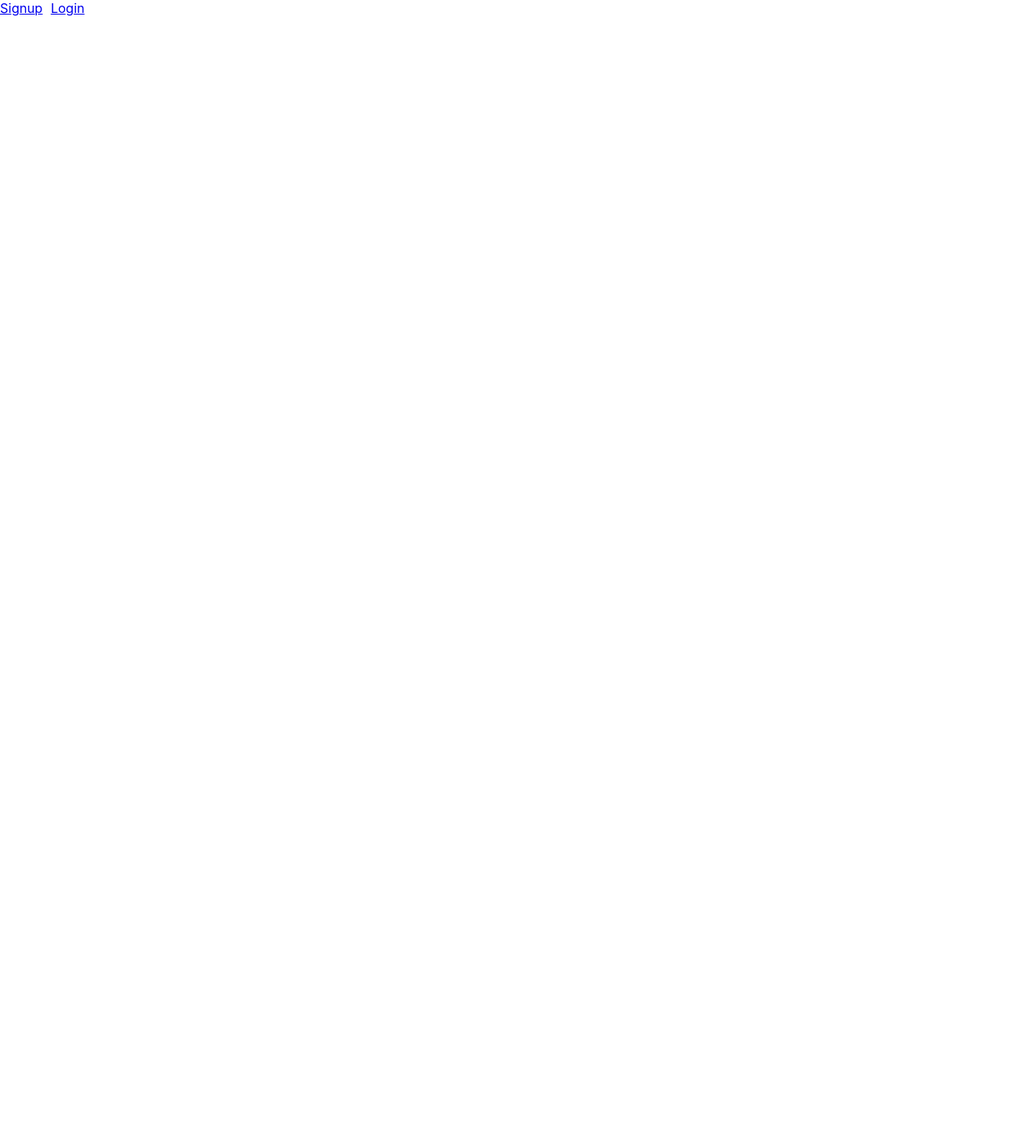
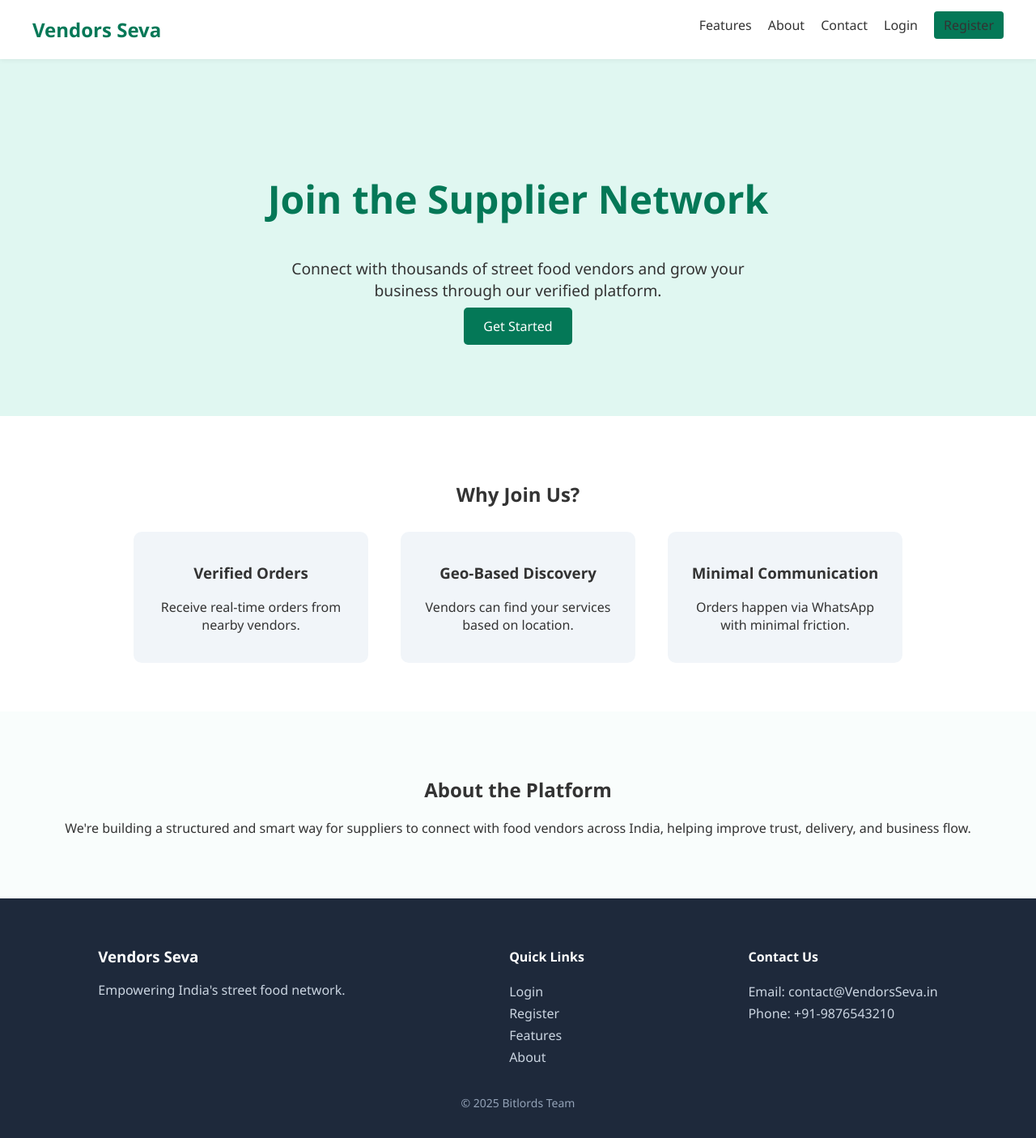
Before and after one commit to PranayMetkari/Hackathon_repo, a React (Create React App) app in the folder frontend/: page / in a window 1280 px wide. Before the commit this address had no page. Shown: the top 1406 px of the page at 81% size. Before the commit the page ends 800 px from the top, so only its background shows below. Built offline with nearby package versions, Linux system fonts and the light colour scheme.

Commit message:
basic landing page done

```diff
--- a/frontend/package.json
+++ b/frontend/package.json
@@ -3,6 +3,7 @@
   "version": "0.1.0",
   "private": true,
   "dependencies": {
+    "@heroicons/react": "^2.2.0",
     "@testing-library/dom": "^10.4.0",
     "@testing-library/jest-dom": "^6.6.3",
     "@testing-library/react": "^16.3.0",
--- a/frontend/src/App.js
+++ b/frontend/src/App.js
@@ -2,17 +2,22 @@ import React from 'react';
 import { BrowserRouter as Router, Routes, Route, Link } from 'react-router-dom';
 import Signup from './Signup';
 import Login from './Login';
+import LandingPage from './LandingPage';  // ⬅️ Import LandingPage
 
 function App() {
   return (
     <Router>
       <div>
-        <nav>
+        {/* Navigation Bar */}
+        {/* <nav style={{ padding: '10px', borderBottom: '1px solid #ddd', marginBottom: '20px' }}>
+          <Link to="/" style={{ marginRight: '15px' }}>Home</Link>
           <Link to="/signup" style={{ marginRight: '10px' }}>Signup</Link>
           <Link to="/login">Login</Link>
-        </nav>
+        </nav> */}
 
+        {/* Routes */}
         <Routes>
+          <Route path="/" element={<LandingPage />} />  {/* ⬅️ Landing Page */}
           <Route path="/signup" element={<Signup />} />
           <Route path="/login" element={<Login />} />
         </Routes>
--- /dev/null
+++ b/frontend/src/LandingPage.css
@@ -0,0 +1,141 @@
+/* LandingPage.css */
+body, html {
+  margin: 0;
+  padding: 0;
+  font-family: 'Segoe UI', sans-serif;
+}
+
+.landing-container {
+  background: #fff;
+  color: #333;
+}
+
+.navbar {
+  position: sticky;
+  top: 0;
+  z-index: 100;
+  display: flex;
+  justify-content: space-between;
+  padding: 20px 40px;
+  background: rgba(255, 255, 255, 0.95);
+  box-shadow: 0 2px 6px rgba(0, 0, 0, 0.05);
+}
+
+.logo {
+  font-size: 24px;
+  font-weight: bold;
+  color: #047857;
+}
+
+.nav-links a,
+.nav-links .register-btn {
+  margin-left: 20px;
+  text-decoration: none;
+  color: #333;
+  font-weight: 500;
+}
+
+.register-btn {
+  background-color: #047857;
+  color: white;
+  padding: 6px 12px;
+  border-radius: 4px;
+}
+
+.hero {
+  padding: 100px 20px;
+  background: #e0f7f1;
+  text-align: center;
+}
+
+.hero h1 {
+  font-size: 3rem;
+  color: #047857;
+}
+
+.hero p {
+  margin: 20px auto;
+  font-size: 1.2rem;
+  max-width: 600px;
+}
+
+.cta-btn {
+  padding: 12px 24px;
+  background-color: #047857;
+  color: white;
+  text-decoration: none;
+  border-radius: 5px;
+  font-size: 1rem;
+}
+
+.features {
+  padding: 60px 20px;
+  background: #fff;
+  text-align: center;
+}
+
+.features-grid {
+  display: flex;
+  justify-content: center;
+  gap: 40px;
+  flex-wrap: wrap;
+  margin-top: 30px;
+}
+
+.feature-card {
+  width: 250px;
+  padding: 20px;
+  background-color: #f1f5f9;
+  border-radius: 10px;
+}
+
+.about {
+  padding: 60px 20px;
+  background-color: #f9fdfc;
+  text-align: center;
+}
+
+.footer {
+  padding: 40px 20px;
+  background-color: #1e293b;
+  color: #cbd5e1;
+}
+
+.footer-grid {
+  display: flex;
+  justify-content: space-around;
+  flex-wrap: wrap;
+}
+
+.footer a {
+  color: #cbd5e1;
+  text-decoration: none;
+}
+
+.footer a:hover {
+  text-decoration: underline;
+}
+
+footer ul {
+  list-style: none;
+  padding: 0;
+}
+
+footer li {
+  margin: 5px 0;
+}
+
+footer h3, footer h4 {
+  color: #fff;
+}
+
+footer p {
+  margin: 5px 0;
+}
+
+footer .copyright {
+  text-align: center;
+  margin-top: 20px;
+  font-size: 14px;
+  color: #94a3b8;
+}
--- /dev/null
+++ b/frontend/src/LandingPage.js
@@ -0,0 +1,83 @@
+// LandingPage.js
+import React from 'react';
+import { Link } from 'react-router-dom';
+import './LandingPage.css'; // 👈 Add this
+
+function LandingPage() {
+  return (
+    <div className="landing-container">
+      {/* Navbar */}
+      <header className="navbar">
+        <div className="logo">Vendors Seva</div>
+        <nav className="nav-links">
+          <a href="#features">Features</a>
+          <a href="#about">About</a>
+          <a href="#contact">Contact</a>
+          <Link to="/login">Login</Link>
+          <Link to="/signup" className="register-btn">Register</Link>
+        </nav>
+      </header>
+
+      {/* Hero Section */}
+      <section className="hero">
+        <div className="hero-content">
+          <h1>Join the Supplier Network</h1>
+          <p>Connect with thousands of street food vendors and grow your business through our verified platform.</p>
+          <Link to="/signup" className="cta-btn">Get Started</Link>
+        </div>
+      </section>
+
+      {/* Features Section */}
+      <section id="features" className="features">
+        <h2>Why Join Us?</h2>
+        <div className="features-grid">
+          <div className="feature-card">
+            <h3>Verified Orders</h3>
+            <p>Receive real-time orders from nearby vendors.</p>
+          </div>
+          <div className="feature-card">
+            <h3>Geo-Based Discovery</h3>
+            <p>Vendors can find your services based on location.</p>
+          </div>
+          <div className="feature-card">
+            <h3>Minimal Communication</h3>
+            <p>Orders happen via WhatsApp with minimal friction.</p>
+          </div>
+        </div>
+      </section>
+
+      {/* About Section */}
+      <section id="about" className="about">
+        <h2>About the Platform</h2>
+        <p>We're building a structured and smart way for suppliers to connect with food vendors across India, helping improve trust, delivery, and business flow.</p>
+      </section>
+
+      {/* Footer */}
+      <footer id="contact" className="footer">
+        <div className="footer-grid">
+          <div>
+            <h3>Vendors Seva</h3>
+            <p>Empowering India's street food network.</p>
+          </div>
+          <div>
+            <h4>Quick Links</h4>
+            <ul>
+              <li><Link to="/login">Login</Link></li>
+              <li><Link to="/signup">Register</Link></li>
+              <li><a href="#features">Features</a></li>
+              <li><a href="#about">About</a></li>
+            </ul>
+          </div>
+          <div>
+            <h4>Contact Us</h4>
+            <p>Email: contact@VendorsSeva.in</p>
+            <p>Phone: +91-9876543210</p>
+          </div>
+        </div>
+        <p className="copyright">© 2025 Bitlords Team</p>
+      </footer>
+    </div>
+  );
+}
+
+export default LandingPage;
```
Also changed, not shown: 1 other file (tests, documents, lock files or other folders).
